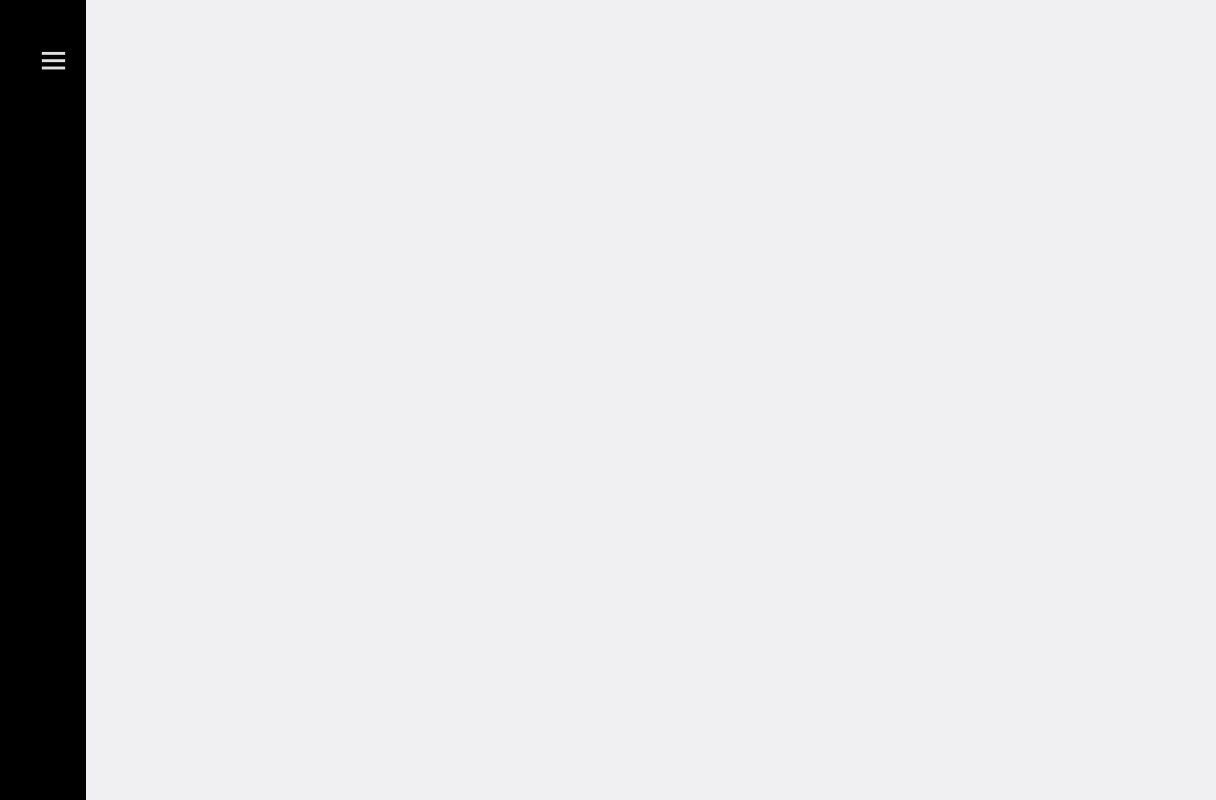
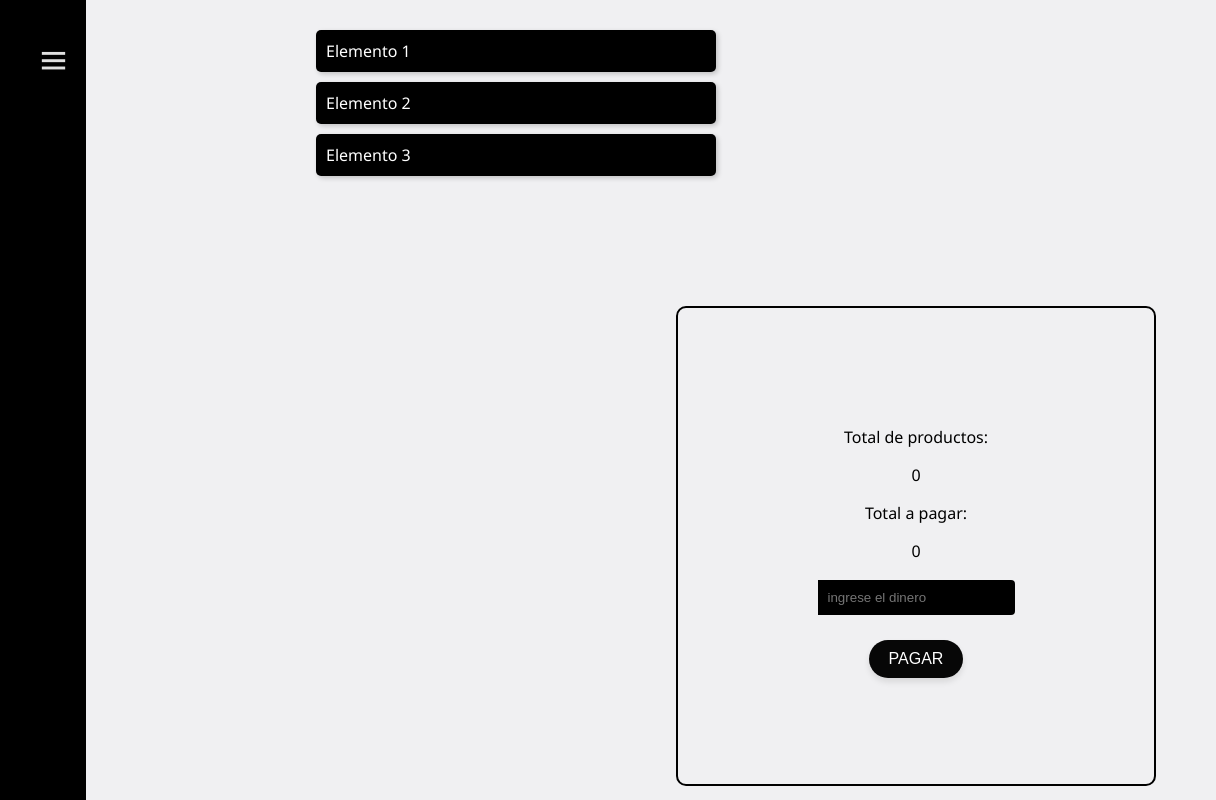
Before and after one commit to CarlosAlzate709/Proyecto_ingenieria, a website: page html/menu.html in a window 1280 px wide. Shown: the full height of the page, 64-1280 px from the left. Drawn offline with nearby package versions, Linux system fonts and the light colour scheme.

Commit message:
Menu ventas realizado

```diff
--- /dev/null
+++ b/css/menu_pago.css
@@ -0,0 +1,95 @@
+@import url('https://fonts.googleapis.com/css2?family=Poppins:wght@500&display=swap');
+
+.pagina{
+    font-family: 'Segoe UI', Tahoma, Geneva, Verdana, sans-serif;
+}
+
+
+.Registradora{
+    margin-right: 5vh;
+    border: 2px solid;
+    border-radius: 10px;
+    border-color: #000000;
+    width: 60vh;
+    height: 60vh;
+    float: right;
+    margin-top: 15vh;
+    display: flex;
+    flex-direction: column;
+    align-items: center;
+    justify-content: center;
+}
+
+.label {
+    color: black;
+    margin-top: 2vh;
+}
+
+.valores {
+    color: black;
+    margin-top: 2vh;
+}
+
+#pago {
+    margin-top: 2vh;
+    position: relative;
+    top: 2px;
+    padding: 10px;
+    background-color: #000000;
+    color: white;
+    border: none;
+    border-radius: 0 4px 4px 0;
+    cursor: pointer;
+}
+
+#pago:hover {
+    transition: 0.6s;
+    background-color: #ffffff;
+    color: #000000;
+}
+
+#btn_pago {
+    background-color: #070707; /* Color de fondo */
+    border: none; /* Sin borde */
+    color: white; /* Color del texto */
+    padding: 10px 20px; /* Espaciado interno */
+    text-align: center; /* Alineación del texto */
+    text-decoration: none; /* Sin subrayado en el texto */
+    display: inline-block; /* Mostrar como elemento en línea */
+    font-size: 16px; /* Tamaño de fuente */
+    margin: 5px 2px; /* Margen exterior */
+    cursor: pointer; /* Cambiar el cursor al pasar el ratón */
+    border-radius: 25px; /* Bordes redondeados */
+    box-shadow: 0 4px 6px rgba(0, 0, 0, 0.1); /* Sombra */
+}
+
+#btn_pago:hover {
+    transition: 0.6s;
+    background-color: white;
+    color: black;
+}
+
+.list-view{
+    float: left;
+    width: 50vh;
+    margin-top: 2   vh;
+    margin-left: 45vh;
+    color: #000000;
+    list-style-type: none;
+    padding: 0;
+}
+
+.list-view li {
+    margin: 10px 0;
+    padding: 10px;
+    background-color: #000000;
+    color: white;
+    border-radius: 5px;
+    box-shadow: 2px 2px 5px rgba(0, 0, 0, 0.2);
+}
+
+.list-view li:hover {
+    transition: 0.6s;
+    background-color: #ffffff;
+    color: rgb(0, 0, 0);
+}
--- a/html/menu.html
+++ b/html/menu.html
@@ -10,6 +10,7 @@
     <!--  CSS -->
     <link rel="stylesheet" href="/css/menu.css">
     <link rel="stylesheet" href="/css/main.css">
+    <link rel="stylesheet" href="/css/menu_pago.css">
     <!--  JS -->
     <script src="/js/menu.js" defer></script>
 </head>
@@ -57,7 +58,22 @@
     </div>
 
     <section class="main">
-
+        <div class="pagina">
+            <ul class="list-view">
+                <li>Elemento 1</li>
+                <li>Elemento 2</li>
+                <li>Elemento 3</li>
+            </ul>
+            <div class="Registradora">
+                <span class="label">Total de productos: </span>
+                <span class="valores">0</span>
+                <span class="label">Total a pagar: </span>
+                <span class="valores">0</span>
+                <input type="number" id="pago" placeholder="ingrese el dinero">
+                <br>
+                <button type="submit" id="btn_pago">PAGAR</button>
+            </div>
+        </div>
     </section>
 </body>
 </html>
```
